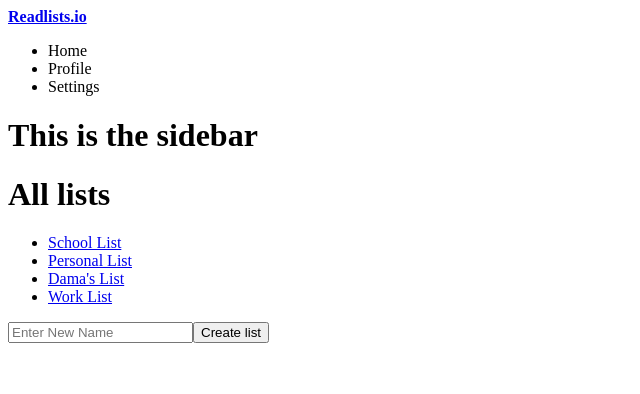
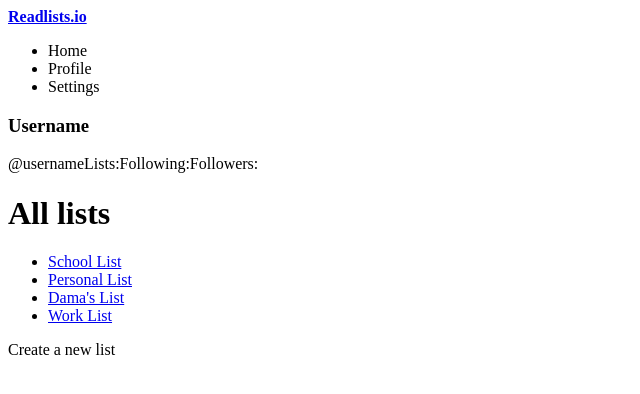
Before and after one commit to natedunn/readlist, a React (Create React App) app: page / in a window 1280 px wide. Shown: the top 394 px of the page, without its empty margins (0-640 px from the left). Built offline with nearby package versions, Linux system fonts and the light colour scheme.

Commit message:
Add profile card and other fixes

```diff
--- a/src/components/App.js
+++ b/src/components/App.js
@@ -20,20 +20,17 @@ class App extends React.Component {
 
   render() {
     return (
-      <div className="mw8 ml-auto mr-auto ba b--black-30 bg-white">
-        {console.log(this)}
+      <React.Fragment>
         <Header />
-        <main>
-          {/* Sidebar */}
-          <div className="sidebar fl w-20 pa4">
+        <div className="mw8 ml-auto mr-auto">
+          <div className="sidebar fl w-30 pa3">
             <Sidebar />
           </div>
-          {/* Main */}
-          <div className="fl w-80 pa4">
+          <main className="fl w-70 pa3">
             <Main lists={this.state.lists} createNewList={this.createNewList} />
-          </div>
-        </main>
-      </div>
+          </main>
+        </div>
+      </React.Fragment>
     );
   }
 }
--- a/src/components/Header.js
+++ b/src/components/Header.js
@@ -4,7 +4,8 @@ import { Link } from "react-router-dom";
 class Header extends React.Component {
   render() {
     return (
-      <header className="pa3 bb b--black-30">
+      <header className="bb b--black-30 bg-white">
+        <div className="mw8 ml-auto mr-auto pa3">
           <b className="dib w-50">
             <Link to={`/`}>Readlists.io</Link>
           </b>
@@ -15,6 +16,7 @@ class Header extends React.Component {
               <li className="list dib">Settings</li>
             </ul>
           </nav>
+        </div>
       </header>
     );
   }
--- a/src/components/Main.js
+++ b/src/components/Main.js
@@ -8,7 +8,6 @@ class Main extends React.Component {
   render() {
     return (
       <Switch>
-        {console.log(this)}
         <Route
           exact
           path="/"
--- a/src/components/MainList.js
+++ b/src/components/MainList.js
@@ -3,6 +3,25 @@ import { Link } from "react-router-dom";
 import CreateNewList from "./CreateNewList";
 
 class MainList extends React.Component {
+  state = {
+    ui: {
+      createNewList: false
+    }
+  };
+  toggleCreateNewList() {
+    const stateCopy = { ...this.state };
+    stateCopy["ui"] = {
+      createNewList: true
+    };
+    this.setState({ stateCopy });
+  }
+  renderCreateNewList() {
+    if (this.state.createNewList) {
+      return <CreateNewList createNewList={this.props.createNewList} />;
+    } else {
+      return <a onClick={this.toggleCreateNewList}>Create a new list</a>;
+    }
+  }
   render() {
     return (
       <div>
@@ -14,7 +33,7 @@ class MainList extends React.Component {
             </li>
           ))}
         </ul>
-        <CreateNewList createNewList={this.props.createNewList} />
+        {this.renderCreateNewList()}
       </div>
     );
   }
--- /dev/null
+++ b/src/components/ProfileCard.js
@@ -0,0 +1,17 @@
+import React from "react";
+
+class ProfileCard extends React.Component {
+  render() {
+    return (
+      <div className="bg-white br2 pa4">
+        <h3 className="dib w-100">Username</h3>
+        <span className="dib w100">@username</span>
+        <span className="dib w-100">Lists:</span>
+        <span className="dib w-100">Following:</span>
+        <span className="dib w-100">Followers:</span>
+      </div>
+    );
+  }
+}
+
+export default ProfileCard;
--- a/src/components/Router.js
+++ b/src/components/Router.js
@@ -6,12 +6,7 @@ const Router = () => (
   <BrowserRouter>
     <Switch>
       {["/", "/list", "/list/:listId", "/test"].map((path, index) => (
-        <Route
-          path={path}
-          history={history}
-          key={index}
-          render={props => <App history={history} {...props} />}
-        />
+        <Route path={path} key={index} render={props => <App {...props} />} />
       ))}
     </Switch>
   </BrowserRouter>
--- a/src/components/Sidebar.js
+++ b/src/components/Sidebar.js
@@ -1,8 +1,14 @@
 import React from "react";
+import { Route, Switch } from "react-router-dom";
+import ProfileCard from "./ProfileCard";
 
 class Sidebar extends React.Component {
   render() {
-    return <h1>This is the sidebar</h1>;
+    return (
+      <Switch>
+        <Route path="/" component={ProfileCard} />
+      </Switch>
+    );
   }
 }
 
```
Lines whose indentation alone changed are shown as unchanged.
